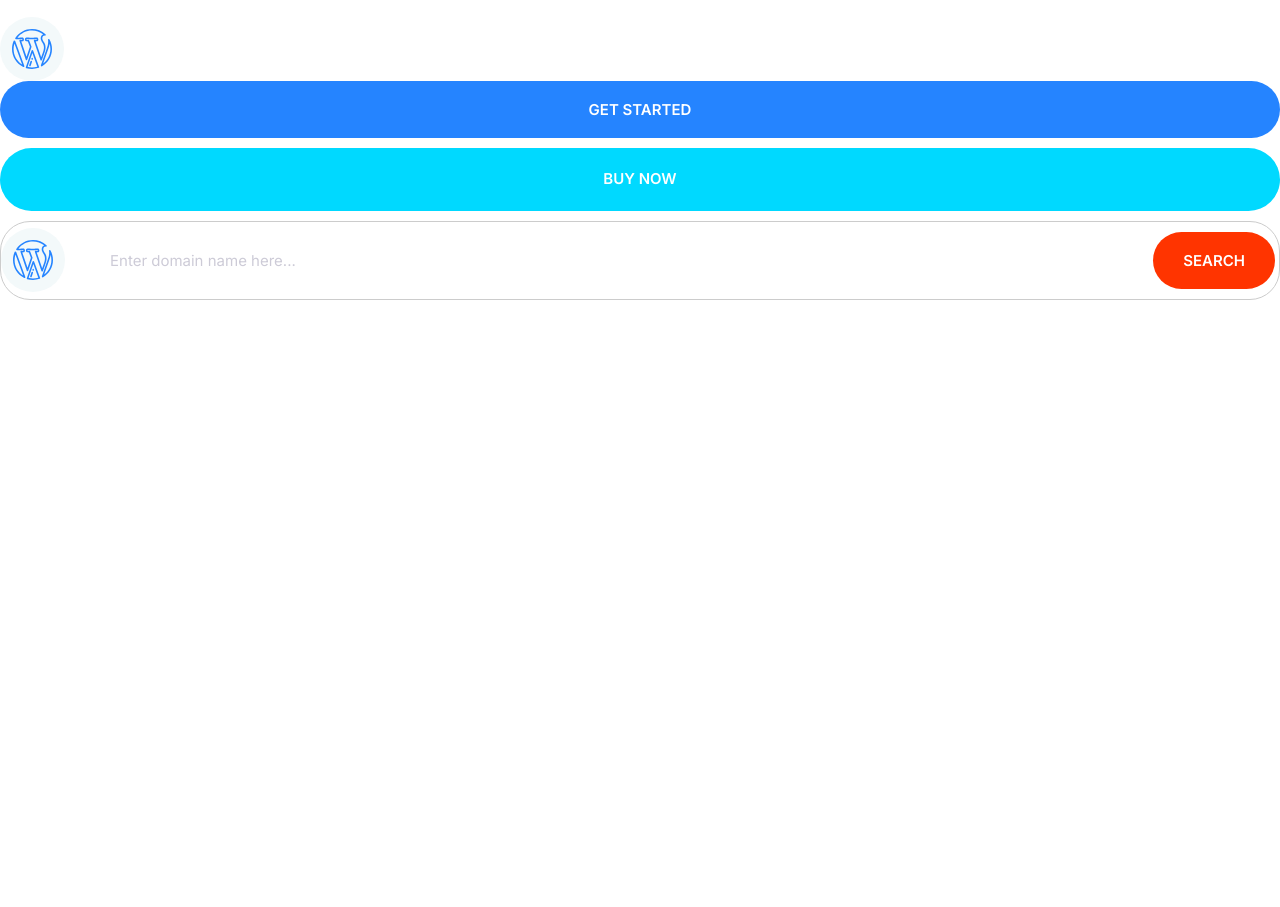
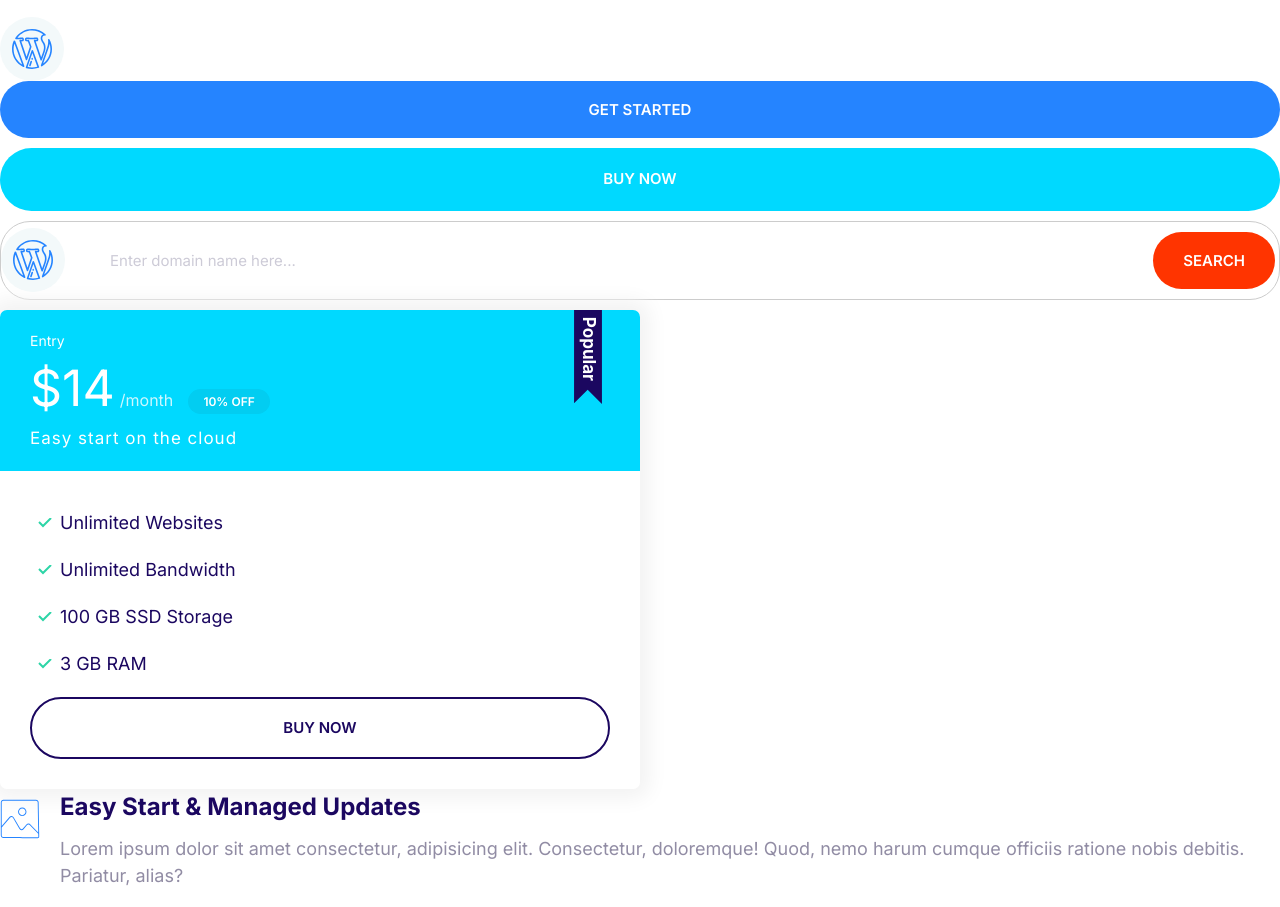
Before and after one commit to echen770/jasify, a plain HTML site: page index.html in a window 1280 px wide. Shown: the part 578-1485 px from the top of the page. Before the commit the page ends 878 px from the top, so only its background shows below. Drawn offline with Linux system fonts and the light colour scheme.

Commit message:
define media

```diff
--- a/css/styles.css
+++ b/css/styles.css
@@ -119,6 +119,7 @@ a {
 
 .badge--small {
   font-size: 1.6rem;
+  padding: 0.5rem 1.5rem;
 }
 
 @media screen and (min-width: 1024px) {
@@ -265,6 +266,7 @@ a {
   border-radius: var(--border-radius);
   display: flex;
   align-items: center;
+  margin-bottom: 1rem;
 }
 
 .input-group .input {
@@ -283,3 +285,107 @@ a {
     font-size: 1.5rem;
   }
 }
+
+/* Cards */
+
+.card {
+  border-radius: 0.7rem;
+  box-shadow: 0 0 20px 10px #f3f3f3;
+  overflow: hidden;
+}
+
+.card__header,
+.card__body {
+  padding: 2rem 3rem;
+}
+
+.card--primary .card__header {
+  background: var(--color-primary);
+  color: white;
+}
+
+.card--secondary .card__header {
+  background: var(--color-secondary);
+  color: white;
+}
+
+.card--secondary .badge--secondary {
+  background: #02cdf1;
+}
+
+/* plans */
+
+.plan__name {
+  color: white;
+  margin: 0;
+  font-weight: 500;
+  font-size: 2.4rem;
+}
+
+.plan__price {
+  font-size: 6rem;
+}
+
+.plan__billing-cycle {
+  font-size: 2.4rem;
+  font-weight: 300;
+  opacity: 80%;
+  margin-right: 1rem;
+}
+
+.plan__description {
+  font-size: 2rem;
+  font-weight: 300;
+  letter-spacing: 1px;
+  display: block;
+}
+
+.plan .list__item {
+  margin-bottom: 2rem;
+}
+
+.plan--popular .card__header {
+  position: relative;
+}
+
+.plan--popular .card__header::before {
+  content: url(../images/popular.svg);
+  width: 40px;
+  display: inline-block;
+  position: absolute;
+  top: -6px;
+  right: 5%;
+}
+
+@media screen and (min-width: 1024px) {
+  .plan__name {
+    font-size: 1.4rem;
+  }
+  .plan__price {
+    font-size: 5rem;
+  }
+  .plan__billing-cycle {
+    font-size: 1.6rem;
+  }
+  .plan__description {
+    font-size: 1.7rem;
+  }
+}
+
+/* media */
+
+.media {
+  display: flex;
+}
+
+.media__title {
+  margin-top: 0;
+}
+
+.media__body {
+  margin: 0 2rem;
+}
+
+.media__image {
+  margin-top: 1rem;
+}
--- a/index.html
+++ b/index.html
@@ -42,6 +42,39 @@
               Search
         </button>
     </div>
+    <div style="width: 50%;">
+        <div class="plan plan--popular">
+            <div class="card card--secondary">
+                <header class="card__header">
+                    <h3 class="plan__name" >Entry</h3>
+                    <span class="plan__price">$14</span>
+                    <span class="plan__billing-cycle">/month</span>
+                    <span class="badge badge--secondary badge--small">10% OFF</span>
+                    <span class="plan__description">Easy start on the cloud</span>
+                </header>
+                <div class="card__body">
+                    <ul class="list list--tick">
+                        <li class="list__item">Unlimited Websites</li>
+                        <li class="list__item">Unlimited Bandwidth</li>
+                        <li class="list__item">100 GB SSD Storage</li>
+                        <li class="list__item">3 GB RAM</li>
+                    </ul>
+                    <button class="btn btn--outline btn--block">buy now</button>
+                </div>
+            </div>
+        </div>
+    </div>
+    <div class="media">
+        <div class="media__image">
+            <svg class="icon icon--primary">
+                <use xlink:href="images/sprite.svg#snap"></use>
+            </svg>
+        </div>
+        <div class="media__body">
+            <h3 class="media__title">Easy Start & Managed Updates</h3>
+            <p>Lorem ipsum dolor sit amet consectetur, adipisicing elit. Consectetur, doloremque! Quod, nemo harum cumque officiis ratione nobis debitis. Pariatur, alias?</p>
+        </div>
+    </div>
 </body>
 
 </html>
```
Also changed, not shown: components/media.html (added, +15 -0 lines), images/popular.svg (added).
